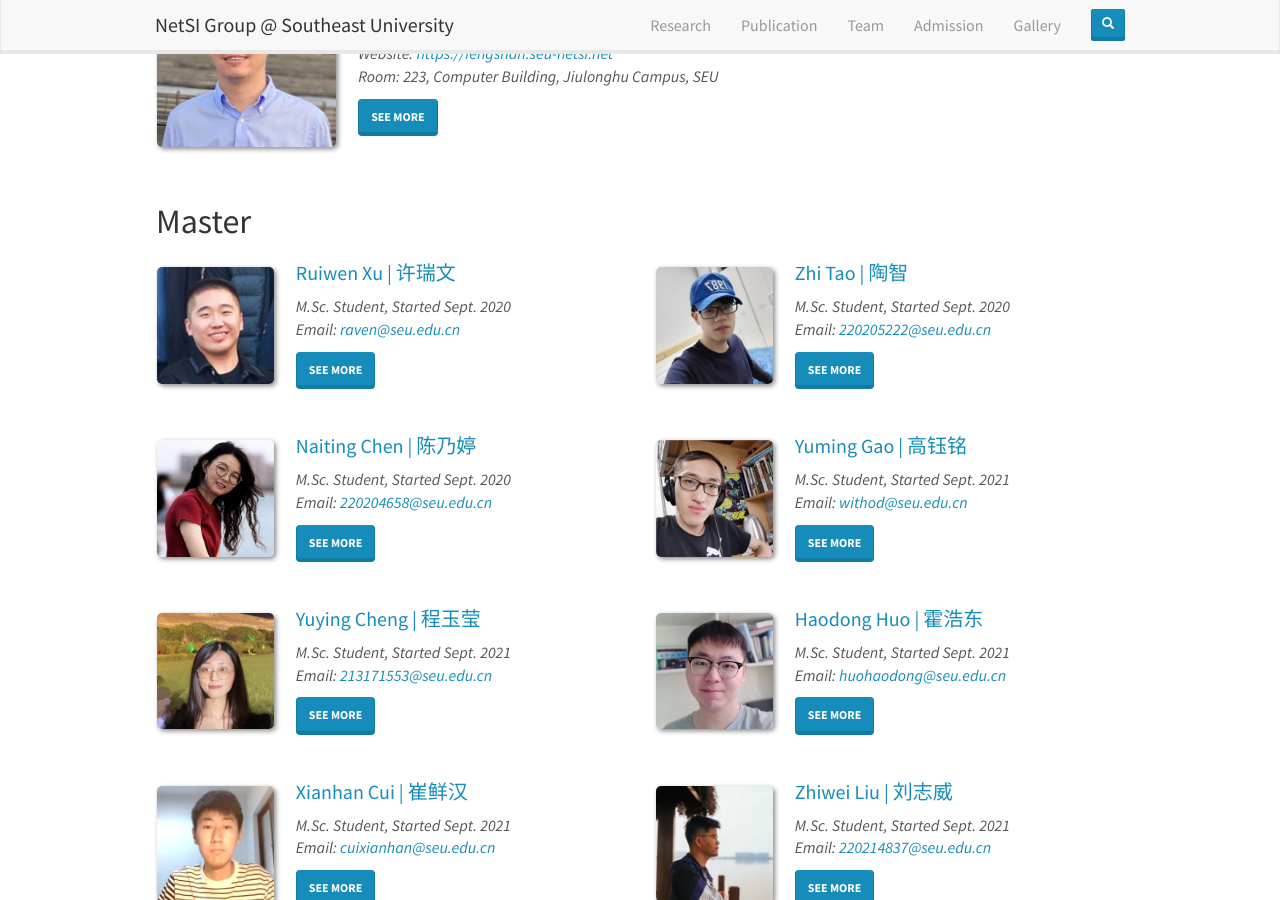
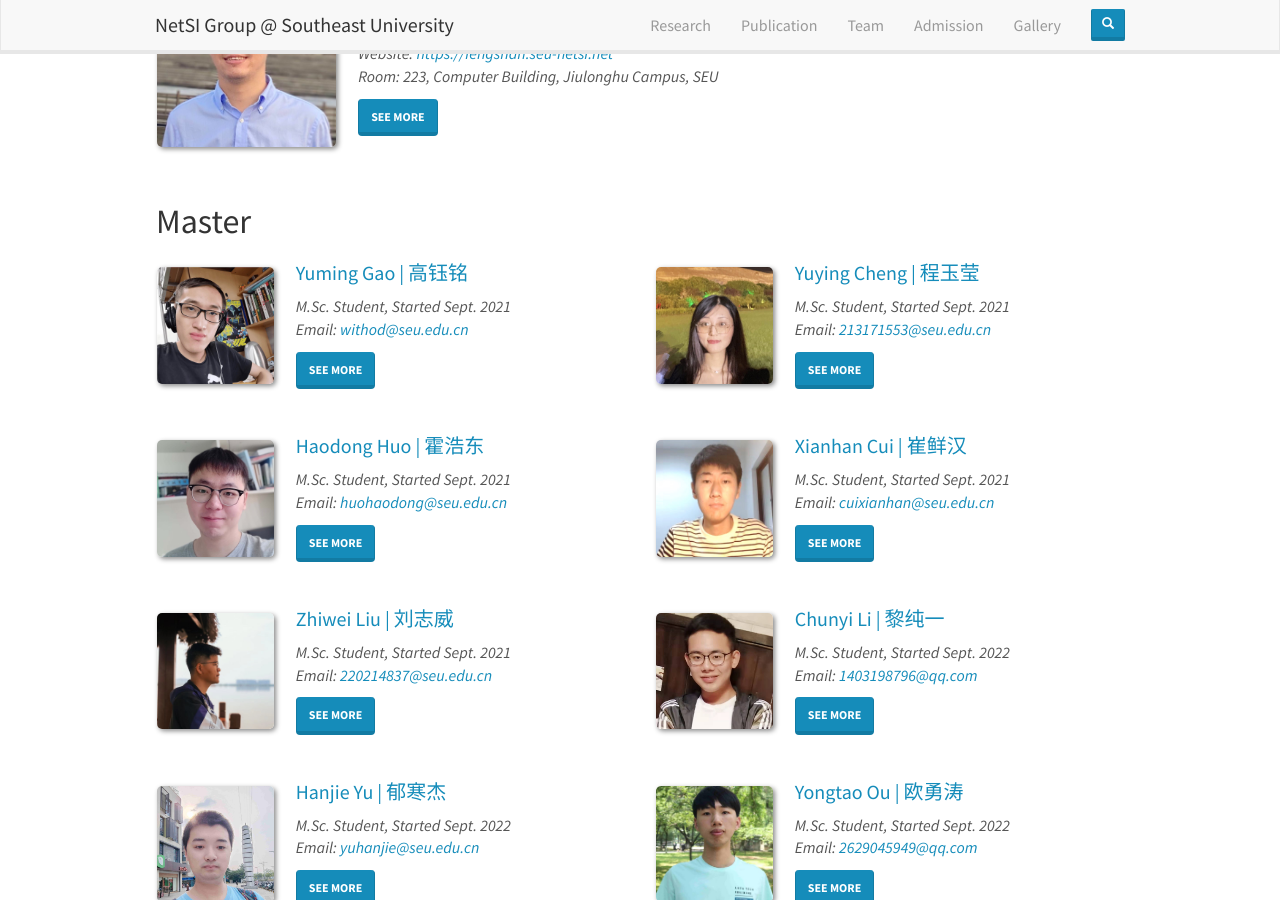
Before and after one commit to SEU-NetSI/seu-netsi.github.io, a Jekyll site: the page built from _pages/team.md, in a window 1280 px wide and 900 px high, scrolled down 300 px. Built offline with Jekyll 4.4.1, drawn with Linux system fonts in a browser that asks for light colours; nearby versions of some CDN libraries.

Commit message:
Update students.yml

```diff
--- a/_data/students.yml
+++ b/_data/students.yml
@@ -5,56 +5,6 @@
 #  link:
 #  education:
 
-- name: Ruiwen Xu
-  chinese: 许瑞文
-  id: xuruiwen
-  photo: xuruiwen.jpg
-  info: M.Sc. Student, Started Sept. 2020
-  email: raven@seu.edu.cn
-  link: https://www.linkedin.com/in/ravenxu/
-  education:
-    - "<b>2020.09 ~ Now:</b> M.Sc, <a href='https://cse.seu.edu.cn/main.htm' target='_blank'>School of Computer Science and Engineering</a>, <a href='https://www.seu.edu.cn/' target='_blank'>Southeast University</a>, China"
-    - "<b>2016.09 ~ 2020.06:</b> B.Sc, <a href='http://sc.neu.edu.cn/' target='_blank'>Software College</a>, <a href='http://www.neu.edu.cn/' target='_blank'>Northeastern University</a>, China"
-  interest:
-    - "<b>Edge Computing</b>"
-    - "<b>Distributed System</b>"
-  correspondence:
-    - "<b>Room:</b> 333, Computer Building, Jiulonghu Campus, SEU"
-    - "<b>Github:</b> <a href='https://github.com/RavenLite' target='_blank'>https://github.com/RavenLite</a>"
-    - "<b>Blog:</b> <a href='https://ravenxu.top' target='_blank'>https://ravenxu.top</a>"
-
-- name: Zhi Tao
-  chinese: 陶智
-  id: taozhi
-  photo: taozhi.jpg
-  info: M.Sc. Student, Started Sept. 2020
-  email: 220205222@seu.edu.cn
-  link: https://github.com/aqqz
-  education:
-    - "<b>2020.09 ~ Now:</b> M.Sc, <a href='https://cyber.seu.edu.cn/' target='_blank'>School of Cyber Science and Engineering</a>, <a href='https://www.seu.edu.cn/' target='_blank'>Southeast University</a>, China"
-    - "<b>2015.09 ~ 2019.06:</b> B.Sc, <a href='http://www.hfuu.edu.cn/dzx/' target='_blank'>School of Advanced Manufacturing Engineering</a>, <a href='http://www.hfuu.edu.cn/' target='_blank'>Hefei University</a>, China"
-  interest:
-    - "<b>Embedded System</b>"
-    - "<b>Artificial intelligence</b>"
-  correspondence:
-    - "<b>Room:</b> 246, Computer Building, Jiulonghu Campus, SEU"
-    - "<b>Github:</b> <a href='https://github.com/aqqz' target='_blank'>https://github.com/aqqz</a>"
-
-- name: Naiting Chen
-  chinese: 陈乃婷
-  id: chennaiting
-  photo: chennaiting.jpg
-  info: M.Sc. Student, Started Sept. 2020
-  email: 220204658@seu.edu.cn
-  link: https://github.com/ChenMathilda
-  education:
-    - "<b>2020.09 ~ Now:</b> M.Sc, <a href='https://smjgs.seu.edu.cn/' target='_blank'>SEU-Monash Joint Graduate School</a>, <a href='https://www.seu.edu.cn/' target='_blank'>Southeast University</a>, China"
-    - "<b>2015.09 ~ 2019.06:</b> B.Sc, <a href='http://cs.ahut.edu.cn/' target='_blank'>School of Computer Science and Technology</a>, <a href='https://www.ahut.edu.cn/' target='_blank'>Anhui University of Technology</a>, China"
-  interest:
-    - "<b>Embedded System</b>"
-  correspondence:
-    - "<b>Room:</b> 206, Computer Building, Jiulonghu Campus, SEU"
-    - "<b>Github:</b> <a href='https://github.com/ChenMathilda' target='_blank'>https://github.com/ChenMathilda</a>"
 
 - name: Yuming Gao
   chinese: 高钰铭
```
